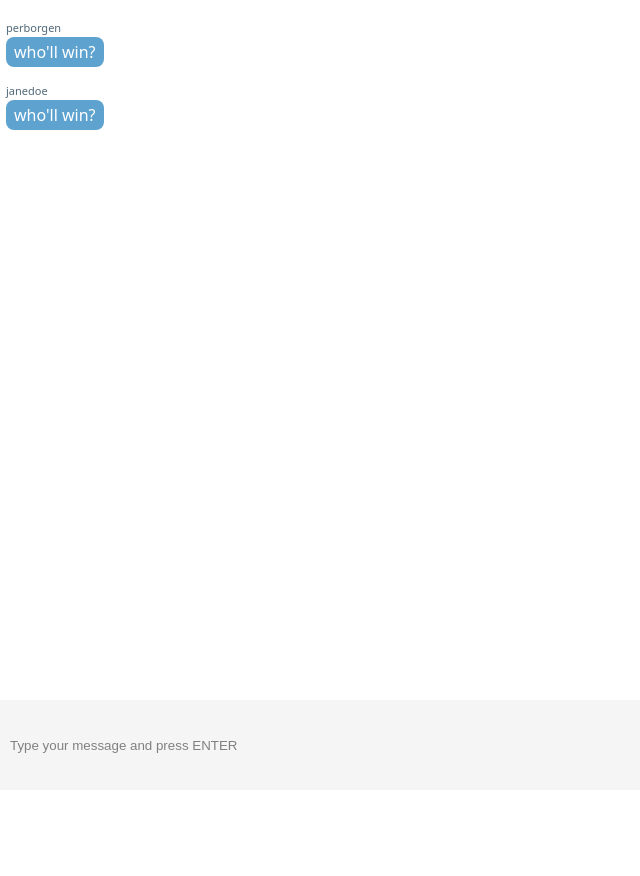
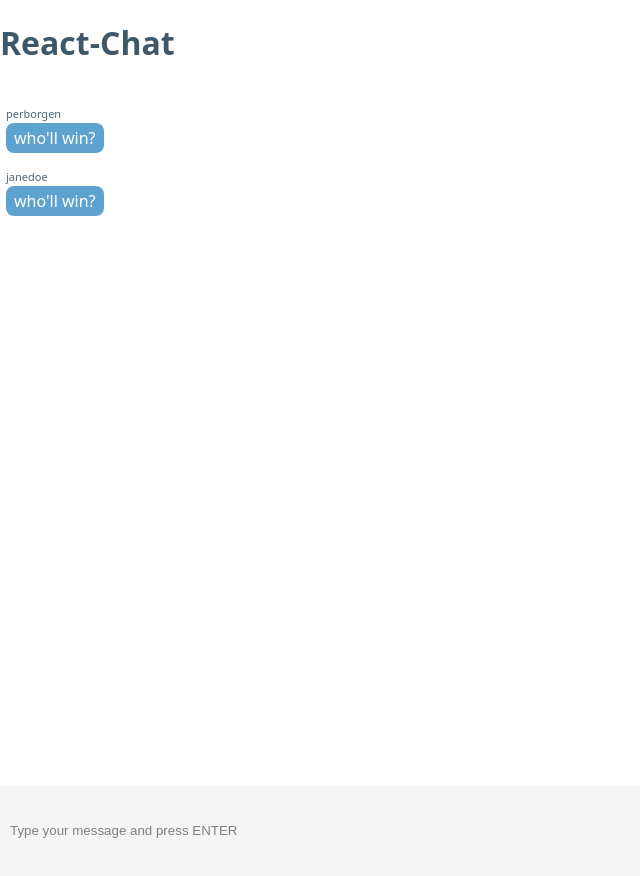
Before and after one commit to adam-lowe/react-chat, a React (Create React App) app: page / in a window 1280 px wide. Shown: the whole page, without its empty margins (0-640 px from the left). Before the commit the page ends 800 px from the top, so only its background shows below. Built offline with nearby package versions, Linux system fonts and the light colour scheme; the HTML template or start-up script is replaced by a standard one.

Commit message:
now renders title component

```diff
--- a/src/App.js
+++ b/src/App.js
@@ -1,7 +1,7 @@
 import React from 'react';
 import { Component } from 'react';
 import './App.css';
-// import Title from './Components/Title';
+import Title from './Components/Title';
 import MessageList from './Components/MessageList';
 import MessageInput from './Components/MessageInput';
 
@@ -21,7 +21,7 @@ class App extends Component {
 render() {
   return (
     <div className="app">
-        {/* <Title /> */}
+        <Title />
         <MessageList messages={this.state.messages} />
         <MessageInput />
     </div>
```
